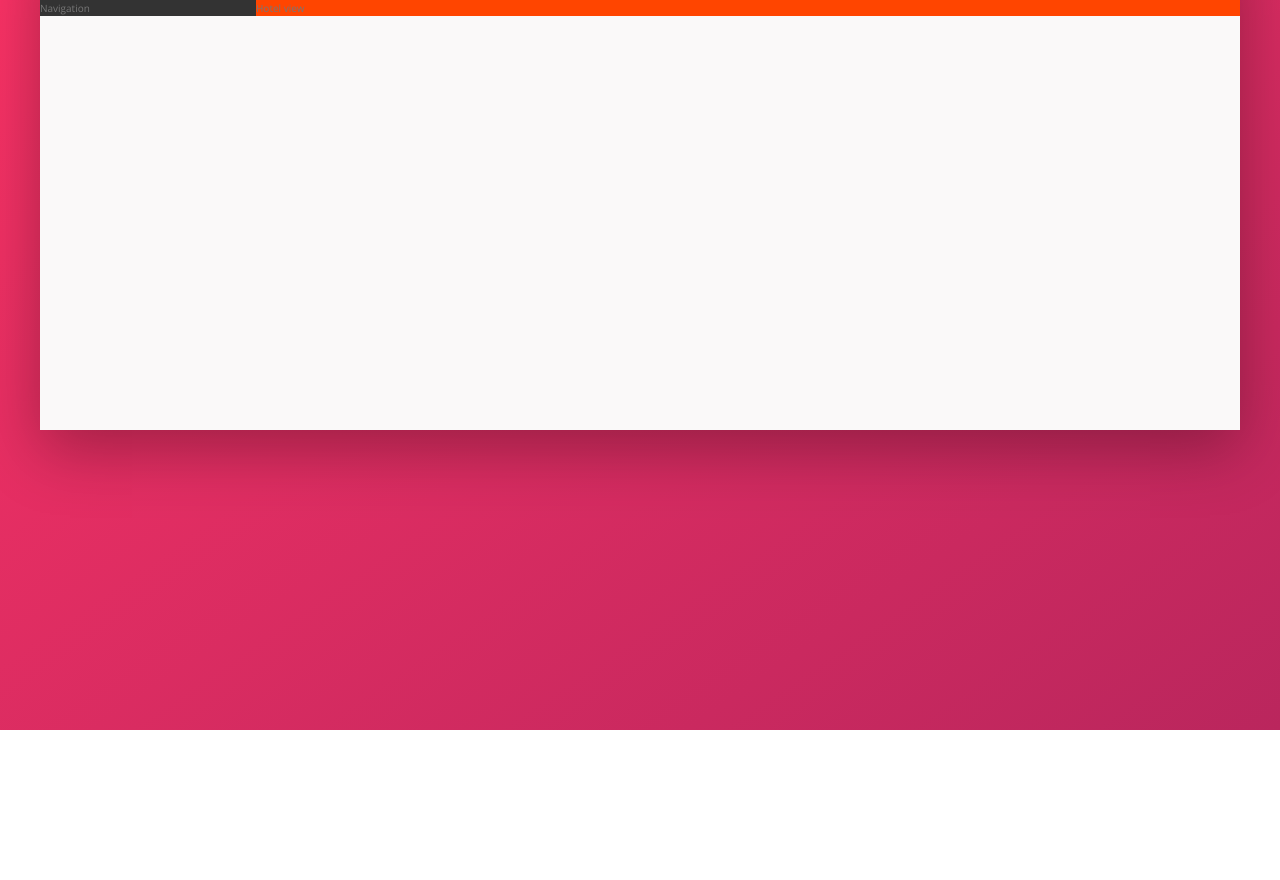
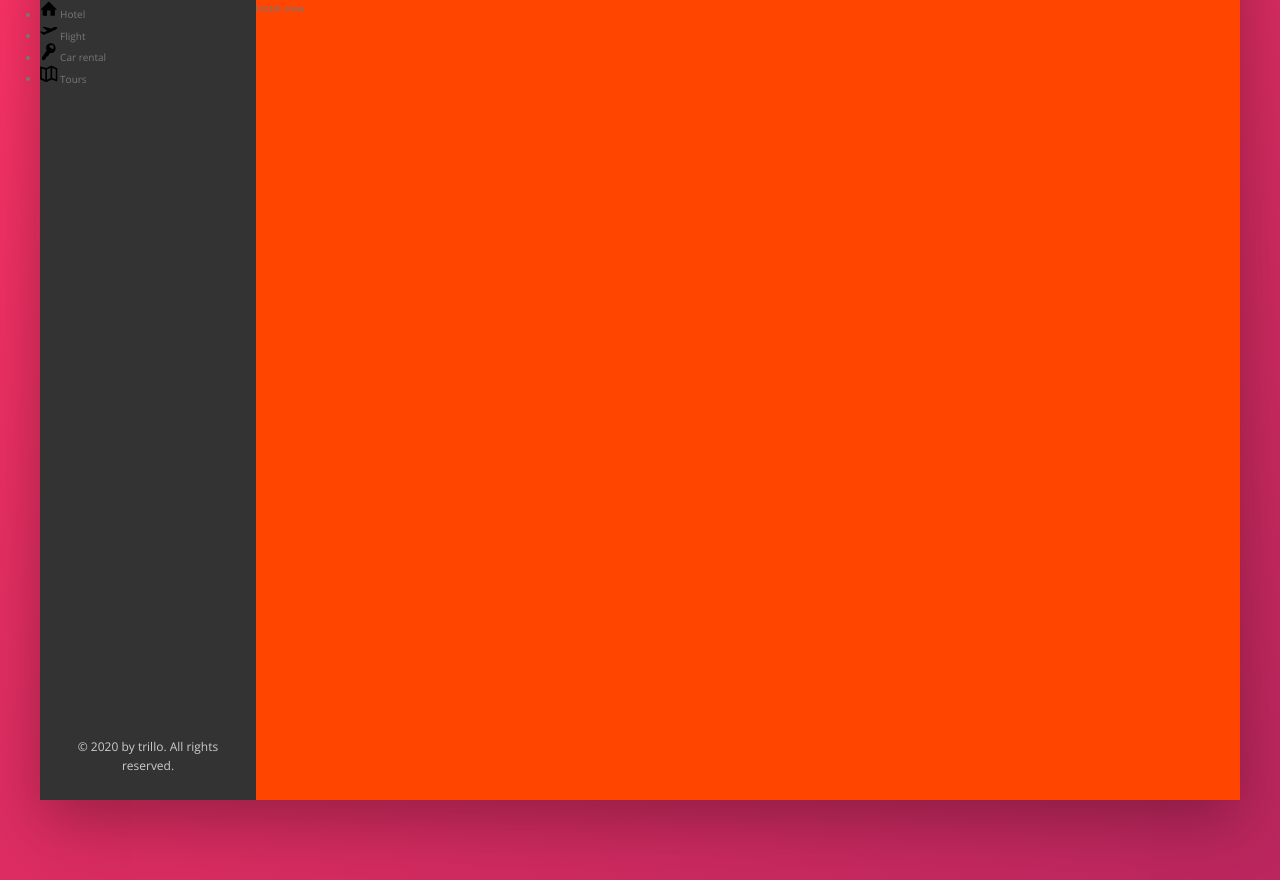
Before and after one commit to WiliTheSParrow/UdemyCourse_Trillo, a website: page index.html in a window 1280 px wide. Shown: the part 150-1030 px from the top of the page. Before the commit the page ends 880 px from the top, so only its background shows below. Drawn offline with nearby package versions, Linux system fonts and the light colour scheme.

Commit message:
sidebar start

```diff
--- a/index.html
+++ b/index.html
@@ -56,7 +56,55 @@
 
         <div class="content">
 
-            <nav class="sidebar">Navigation</nav>
+            <nav class="sidebar">
+
+                <ul class="side-nav">
+
+                    <li class="side-nav__item">
+                        <a href="#" class="side-nav__link"></a>
+                        <svg class="side-nav__icon">
+                            <use xlink:href="img/sprite.svg#icon-home"></use>
+                        </svg>
+                        <span>Hotel</span>
+                    </li>
+
+                    <li class="side-nav__item">
+                        <a href="#" class="side-nav__link"></a>
+                        <svg class="side-nav__icon">
+                            <use xlink:href="img/sprite.svg#icon-aircraft-take-off"></use>
+                        </svg>
+                        <span>Flight</span>
+                    </li>
+
+                    <li class="side-nav__item">
+                        <a href="#" class="side-nav__link"></a>
+                        <svg class="side-nav__icon">
+                            <use xlink:href="img/sprite.svg#icon-key"></use>
+                        </svg>
+                        <span>Car rental</span>
+                    </li>
+
+                    <li class="side-nav__item">
+                        <a href="#" class="side-nav__link"></a>
+                        <svg class="side-nav__icon">
+                            <use xlink:href="img/sprite.svg#icon-map"></use>
+                        </svg>
+                        <span>Tours</span>
+                    </li>
+
+                </ul>
+
+                <div class="legal">
+                    &copy; 2020 by trillo. All rights reserved.
+
+                    <!-- Built by <a href="https://www.linkedin.com/in/wjulia91/" target="_blank" class="footer__link">Julia Wilhelm</a> for Jonas Schmedtmann's online course <a
+                    href="https://www.udemy.com/course/advanced-css-and-sass/?couponCode=LAUNCHSITE4" target="_blank" class="footer__link">Advanced CSS and SASS</a>. Copyright &copy; by Jonas Schmedtmann. -->
+                </div>
+
+            </nav>
+
+
+
 
             <main class="hotel-view">Hotel view</main>
 
--- a/sass/_component.scss
+++ b/sass/_component.scss
@@ -121,3 +121,29 @@
         border-radius: 50%;
         margin-right: 1rem;
     }
+}
+
+///////////////////////////////////////
+//SIDE NAVIGATION
+
+.side-nav{
+    &__item{}
+
+    &__link{}
+
+    &__icon{
+        width: 1.75rem;
+        height: 1.75rem;
+    }
+}
+
+
+///////////////////////////////////////
+//LEGAL TEXT
+
+.legal{
+    font-size: 1.2rem;
+    color: var(--color-grey-light-4);
+    text-align: center;
+    padding: 2.5rem;
+}
--- a/sass/_layout.scss
+++ b/sass/_layout.scss
@@ -27,11 +27,19 @@
     background-color: var(--color-grey-dark-1);
     // We set a width:
     flex: 0 0 18%;
+
+    display: flex;
+    flex-direction: column;
+    justify-content: space-between;
 }
 
 .hotel-view {
     background-color: #fff;
+
+    //Test:
     background-color: orangered;
+    height: 80rem;
+
     // It will have all the available width which remains:
     flex: 1;
 }
```
Also changed, not shown: css/style.css.
